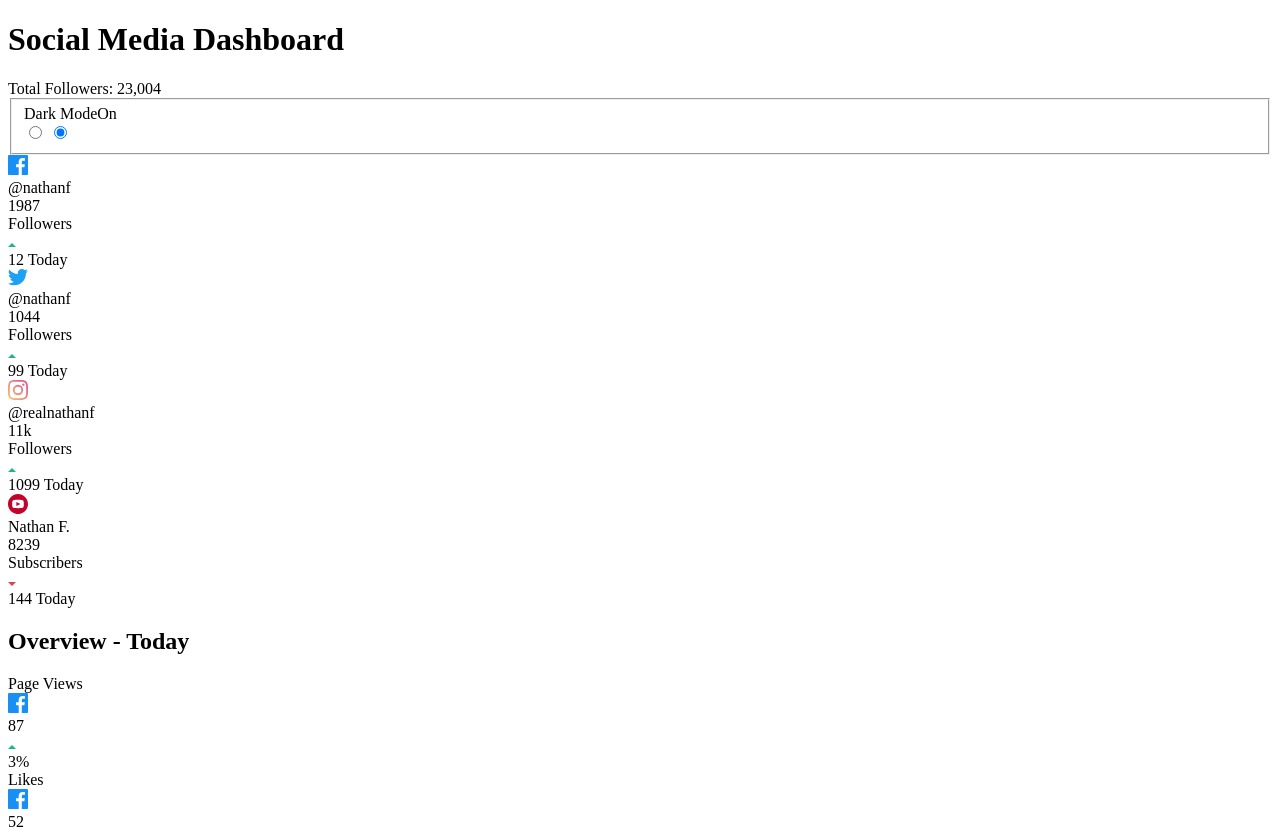
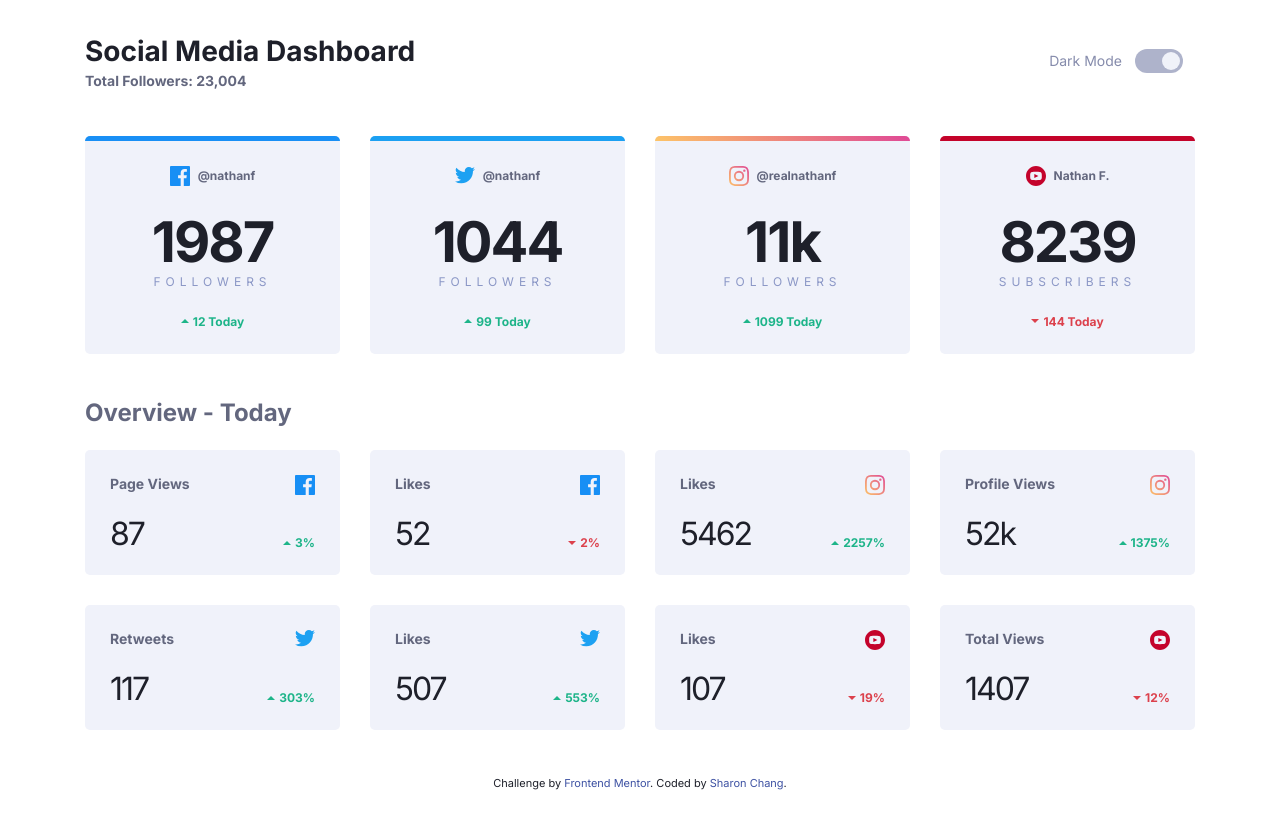
Before and after one commit to sharon89065/Dark-Light-Social-Media-Dashboard, a website: page index.html in a window 1280 px wide. Shown: the top 834 px of the page. After the commit the page ends 800 px from the top, so only its background shows below. Drawn offline with Linux system fonts and the light colour scheme; the site is published under a folder, as on GitHub Pages, so addresses that start at the root find nothing.

Commit message:
change to relative path

```diff
--- a/index.html
+++ b/index.html
@@ -12,8 +12,8 @@
   <link href="https://fonts.googleapis.com/css2?family=Inter:wght@400;700&display=swap" rel="stylesheet">
 
   <!-- style -->
-  <link rel="stylesheet" href="/dist/style.css">
-  <script defer src="/dist/script.js"></script>
+  <link rel="stylesheet" href="./dist/style.css">
+  <script defer src="./dist/script.js"></script>
 
   <title>Frontend Mentor Challenge | Sharon Chang </title>
   <style>
```
